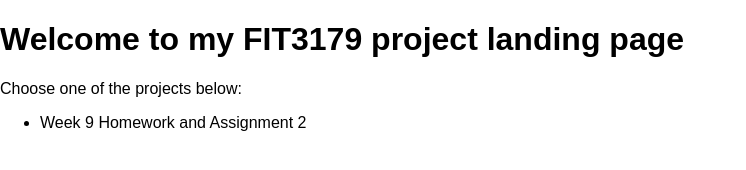
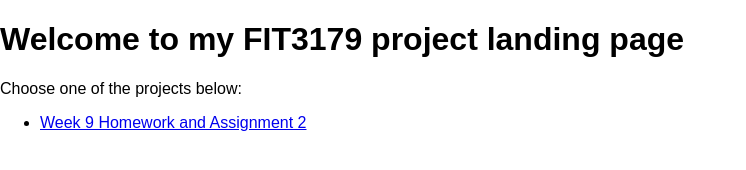
Before and after one commit to wsus0001/FIT3179, a plain HTML site: page index.html in a window 1280 px wide. Shown: the whole page, without its empty margins (0-746 px from the left). Drawn offline with nearby package versions, Linux system fonts and the light colour scheme.

Commit message:
fixed index.html

```diff
--- a/index.html
+++ b/index.html
@@ -8,7 +8,7 @@
     <h1>Welcome to my FIT3179 project landing page</h1>
     <p>Choose one of the projects below:</p>
     <ul>
-        <li>Week 9 Homework and Assignment 2</li>
+        <li><a href="Assignment 2/Assignment2.html">Week 9 Homework and Assignment 2</a></li>
     </ul>
 </body>
 </html>
```
